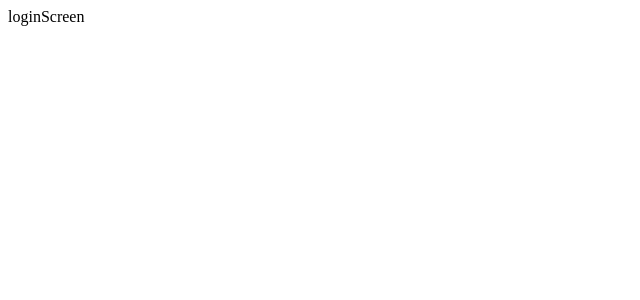
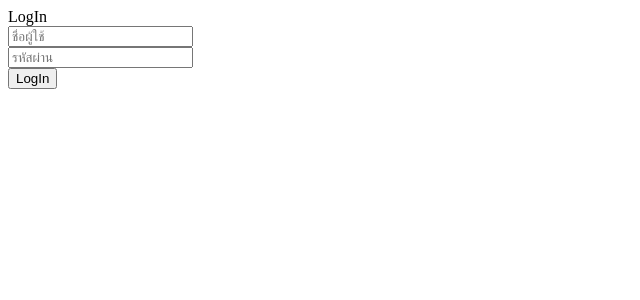
Before and after one commit to Kathaleeyaice/hostel-management, a Vue app: page /login in a window 1280 px wide. Shown: the top 300 px of the page, without its empty margins (0-640 px from the left). Built offline with nearby package versions, Linux system fonts and the light colour scheme.

Commit message:
create login screen

```diff
--- a/src/views/loginScreen/loginScreen.vue
+++ b/src/views/loginScreen/loginScreen.vue
@@ -1,14 +1,65 @@
 <template>
   <div class="loginScreen">
-    loginScreen
+    LogIn
+    <div>
+      <input type="text" v-model="inputUsername" placeholder="ชื่อผู้ใช้" />
+    </div>
+    <div>
+      <input type="password" v-model="inputPassword" placeholder="รหัสผ่าน" />
+    </div>
+    <button v-on:click="loginAccount()">LogIn</button>
   </div>
 </template>
 
 <script>
-//import headerMessenger from '@/views/TypePeople/components/headerMessenger.vue'
+import config from "../../config.json";
 
 export default {
   name: "loginScreen",
+  data() {
+    return {
+      inputUsername: "",
+      inputPassword: ""
+    };
+  },
+  methods: {
+    loginAccount() {
+      if (!this.inputUsername.length || !this.inputPassword.length) {
+        alert("กรุณากรอกข้อมูลให้ครบ");
+        return;
+      }
+      fetch(`${config.api}/login`, {
+        method: "POST",
+        headers: {
+          Accept: "application/json",
+          "Content-Type": "application/json"
+        },
+        body: JSON.stringify({
+          username: this.inputUsername,
+          password: this.inputPassword
+        })
+      })
+        .then(response => {
+          if (response.status == 401) {
+            alert("ชื่อผู้ใช้หรือรหัสผ่านไม่ถูกต้อง");
+          } else if (response.status != 200) {
+            alert("มีบางอย่างผิดพลาด กรุณาลองใหม่ภายหลัง");
+          } else {
+            return response.json();
+          }
+        })
+        .then(response => {
+          localStorage.token = response.token;
+          localStorage.username = response.username;
+          this.$router.push({
+            path: "/"
+          });
+        })
+        .catch(err => {
+          console.log(err);
+        });
+    }
+  },
   components: {},
   props: {}
 };
```
